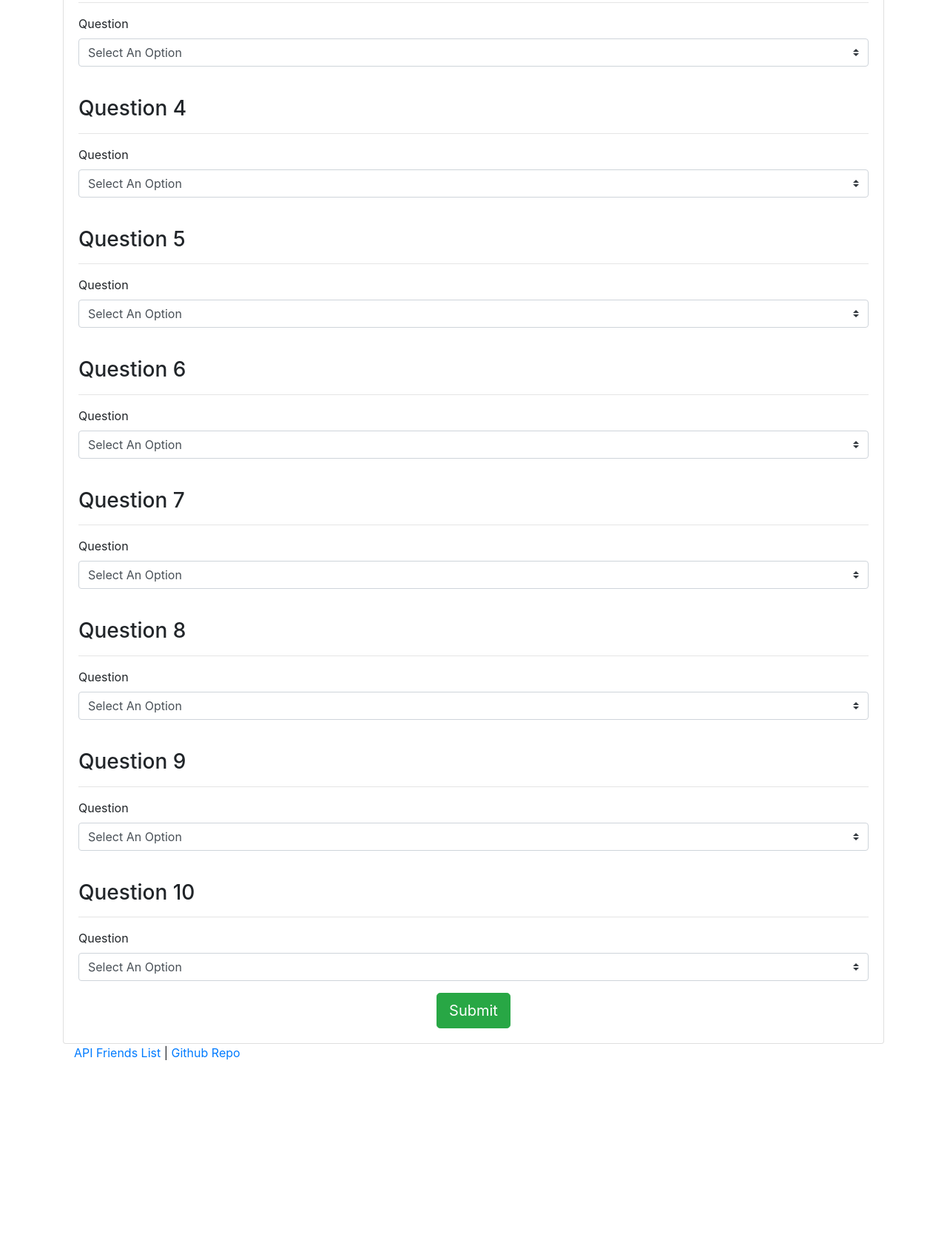
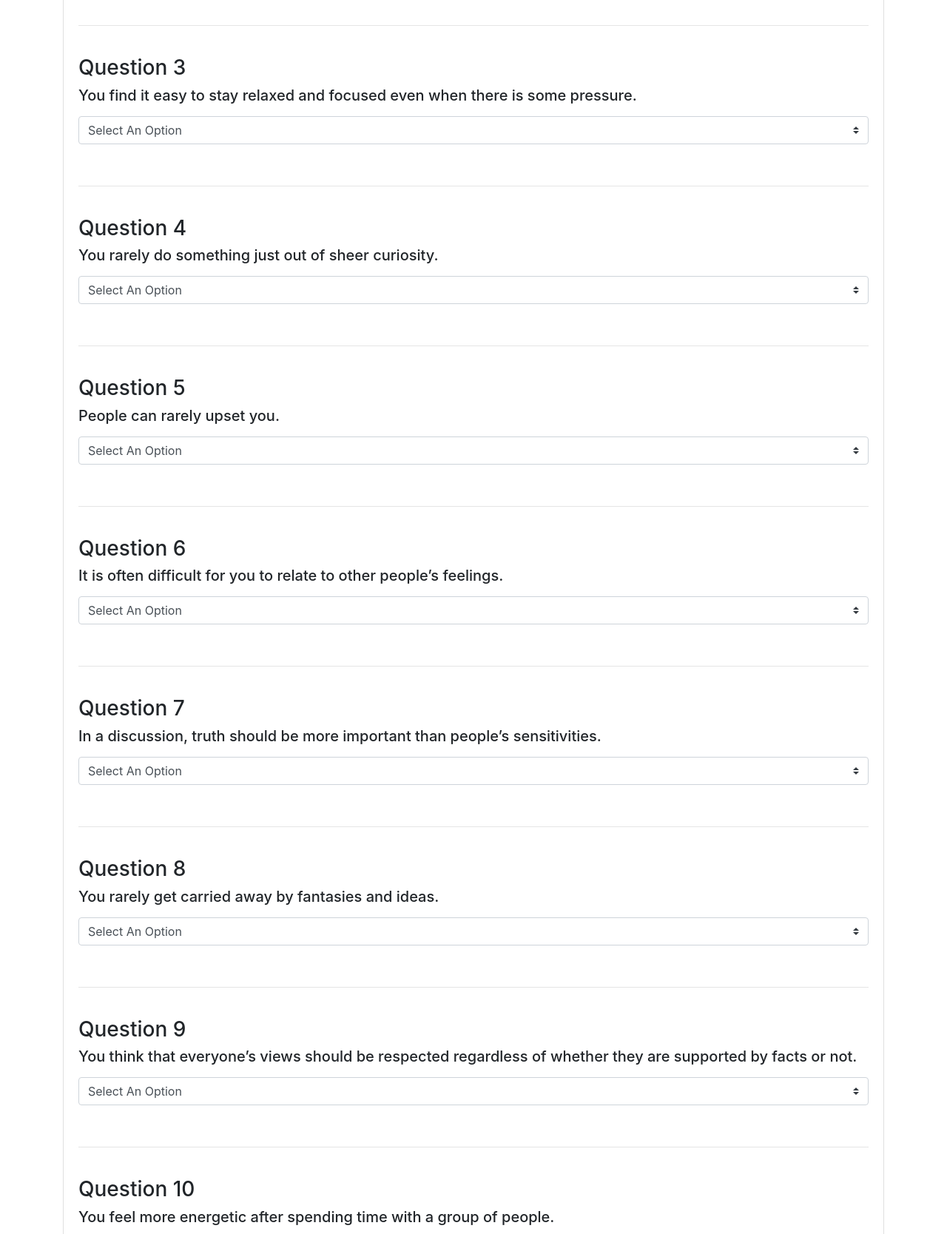
Before and after one commit to halliecalhoun/FriendFinder, a website: page app/public/survey.html in a window 1280 px wide. Shown: the part 1039-2707 px from the top of the page at 74% size. Before the commit the page ends 2490 px from the top, so only its background shows below. Drawn offline with nearby package versions, Linux system fonts and the light colour scheme.

Commit message:
styled submit button and questions to read more clearly

```diff
--- a/app/public/survey.html
+++ b/app/public/survey.html
@@ -30,19 +30,19 @@
                 <!-- Reservation Page -->
                 <div class="card">
                     <div class="card-header">
-                        Survey
+                        <h3>Survey Questions</h3>
                     </div>
                     <div class="card-body">
                         <form role="form">
+
                             <h3>About You</h3>
-                            <hr>
 
                             <div class="form-group">
-                                <label for="inputName">Name (Required)</label>
+                                <h5><label for="inputName">Name (Required)</label></h5>
                                 <input type="text" class="form-control" placeholder="Enter Name" id="input-name">
                             </div>
                             <div class="form-group">
-                            <label for="photo">Include a URL Link to a Photo of You (Required)</label>
+                            <h5><label for="photo">Include a URL Link to a Photo of You (Required)</label></h5>
                             <input type="text" class="form-control" placeholder="Insert Photo URL" id="photo">
                             </div>
 
@@ -59,13 +59,13 @@
             </form> -->
                             <!-- <button type="submit" class="btn btn-primary">Submit</button>
             </form> -->
-                            <br><br>
+                            <br>
+                            <hr>
+                            <br>
+                            <h3>Question 1</h3>
 
-
-                            <h3>Question 1</h3>
-                            <hr>
                             <div class="form-group">
-                                <label for="question1">Question</label>
+                                <h5><label for="question1">Your mind is always buzzing with unexplored ideas and plans.</label></h5>
                                 <!-- <div class="col-sm-4"> -->
                                 <!-- <select class="form-control" id="question1"> -->
                                 <select class="custom-select" id="question1">
@@ -79,10 +79,12 @@
                                 </select>
                             </div>
                             <br>
+                            <hr>
+                            <br>
                             <h3>Question 2</h3>
-                            <hr>
+
                             <div class="form-group">
-                                <label for="question2">Question</label>
+                                <h5><label for="question2">Generally speaking, you rely more on your experience than your imagination.</label></h5>
                                 <select class="custom-select" id="question2">
                                     <option value="">Select An Option</option>
                                     <option value="1">1 (Strongly Disagree)</option>
@@ -94,10 +96,12 @@
                             </div>
 
                             <br>
+                            <hr>
+<br>
                             <h3>Question 3</h3>
-                            <hr>
+
                             <div class="form-group">
-                                <label for="question3">Question</label>
+                                <h5><label for="question3">You find it easy to stay relaxed and focused even when there is some pressure.</label></h5>
                                 <select class="custom-select" id="question3">
                                     <option value="">Select An Option</option>
                                     <option value="1">1 (Strongly Disagree)</option>
@@ -109,10 +113,12 @@
                             </div>
 
                             <br>
+                            <hr>
+                            <br>
                             <h3>Question 4</h3>
-                            <hr>
+
                             <div class="form-group">
-                                <label for="question4">Question</label>
+                                <h5><label for="question4">You rarely do something just out of sheer curiosity.</label></h5>
                                 <select class="custom-select" id="question4">
                                     <option value="">Select An Option</option>
                                     <option value="1">1 (Strongly Disagree)</option>
@@ -124,10 +130,12 @@
                             </div>
 
                             <br>
+                            <hr>
+                            <br>
                             <h3>Question 5</h3>
-                            <hr>
+
                             <div class="form-group">
-                                <label for="question5">Question</label>
+                                <h5><label for="question5">People can rarely upset you.</label></h5>
                                 <select class="custom-select" id="question5">
                                     <option value="">Select An Option</option>
                                     <option value="1">1 (Strongly Disagree)</option>
@@ -139,10 +147,12 @@
                             </div>
 
                             <br>
+                            <hr>
+                            <br>
                             <h3>Question 6</h3>
-                            <hr>
+
                             <div class="form-group">
-                                <label for="question6">Question</label>
+                                <h5><label for="question6">It is often difficult for you to relate to other people’s feelings.</label></h5>
                                 <select class="custom-select" id="question6">
                                     <option value="">Select An Option</option>
                                     <option value="1">1 (Strongly Disagree)</option>
@@ -154,10 +164,12 @@
                             </div>
 
                             <br>
+                            <hr>
+                            <br>
                             <h3>Question 7</h3>
-                            <hr>
+
                             <div class="form-group">
-                                <label for="question7">Question</label>
+                                <h5><label for="question7">In a discussion, truth should be more important than people’s sensitivities.</label></h5>
                                 <select class="custom-select" id="question7">
                                     <option value="">Select An Option</option>
                                     <option value="1">1 (Strongly Disagree)</option>
@@ -169,10 +181,12 @@
                             </div>
 
                             <br>
+                            <hr>
+                            <br>
                             <h3>Question 8</h3>
-                            <hr>
+
                             <div class="form-group">
-                                <label for="question8">Question</label>
+                                <h5><label for="question8">You rarely get carried away by fantasies and ideas.</label></h5>
                                 <select class="custom-select" id="question8">
                                     <option value="">Select An Option</option>
                                     <option value="1">1 (Strongly Disagree)</option>
@@ -184,10 +198,12 @@
                             </div>
 
                             <br>
+                            <hr>
+                            <br>
                             <h3>Question 9</h3>
-                            <hr>
+
                             <div class="form-group">
-                                <label for="question9">Question</label>
+                                <h5><label for="question9">You think that everyone’s views should be respected regardless of whether they are supported by facts or not.</label></h5>
                                 <select class="custom-select" id="question9">
                                     <option value="">Select An Option</option>
                                     <option value="1">1 (Strongly Disagree)</option>
@@ -199,10 +215,12 @@
                             </div>
 
                             <br>
+                            <hr>
+                            <br>
                             <h3>Question 10</h3>
-                            <hr>
+
                             <div class="form-group">
-                                <label for="question10">Question</label>
+                                <h5><label for="question10">You feel more energetic after spending time with a group of people.</label></h5>
                                 <select class="custom-select" id="question10">
                                     <option value="">Select An Option</option>
                                     <option value="1">1 (Strongly Disagree)</option>
@@ -214,7 +232,7 @@
                             </div>
                             <!-- submit button -->
                             <div class="text-center">
-                                <button id="submit" type="submit" class="btn btn-success btn-lg">Submit</button>
+                                <button id="submit" type="submit" class="btn btn-primary btn-lg"><span class="fa fa-check-circle"></span> Submit Survey</button>
                             </div>
                         </form>
                     </div>
@@ -225,7 +243,7 @@
 
 
 
-
+    <br>
         <footer class="footer">
                 <div class="container">
                   <p><a href="/api/friends">API Friends List</a> | <a href="https://github.com/halliecalhoun/FriendFinder">Github Repo</a>
```
Also changed, not shown: app/public/home.html (+9 -9 lines).
